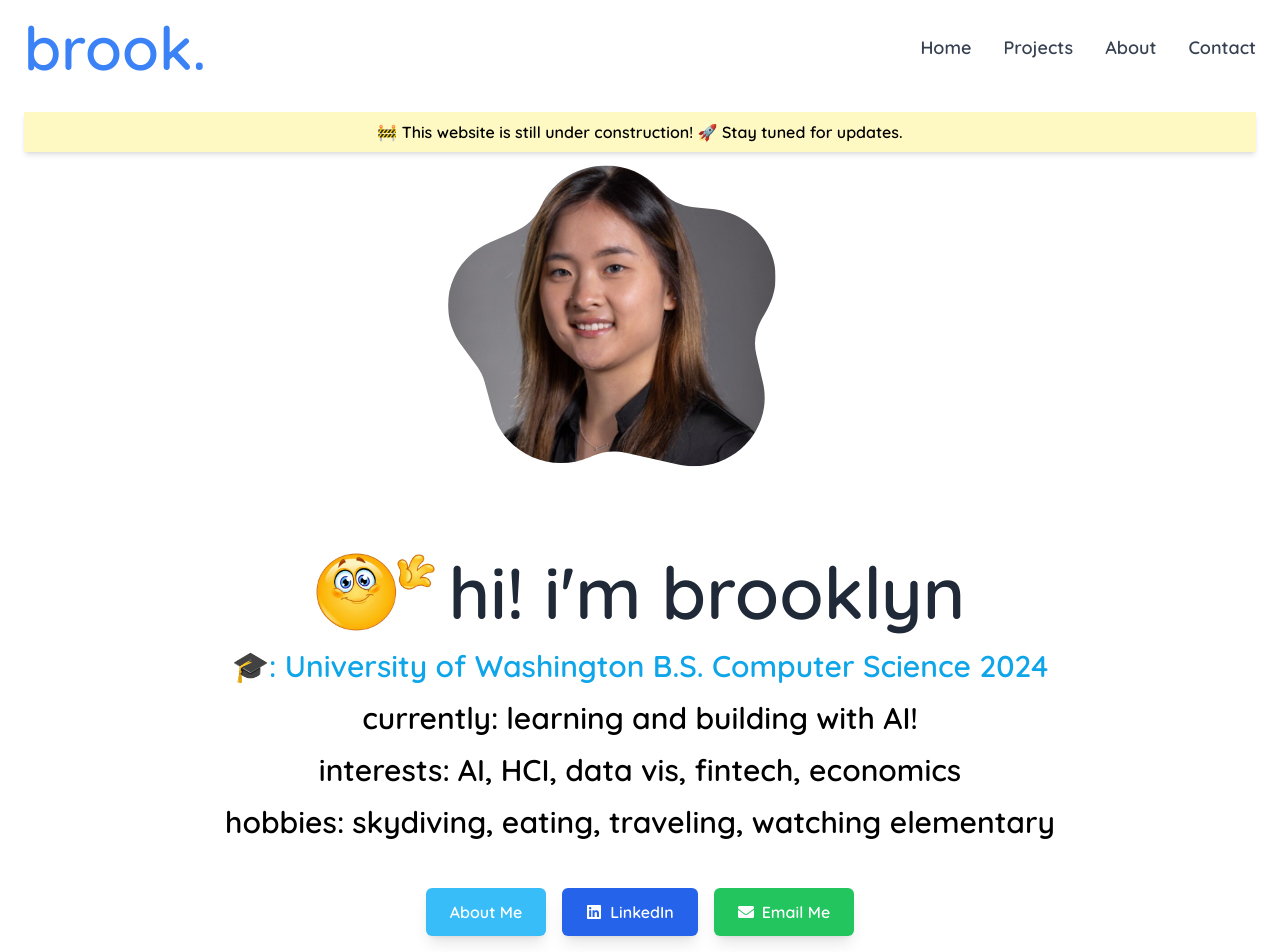
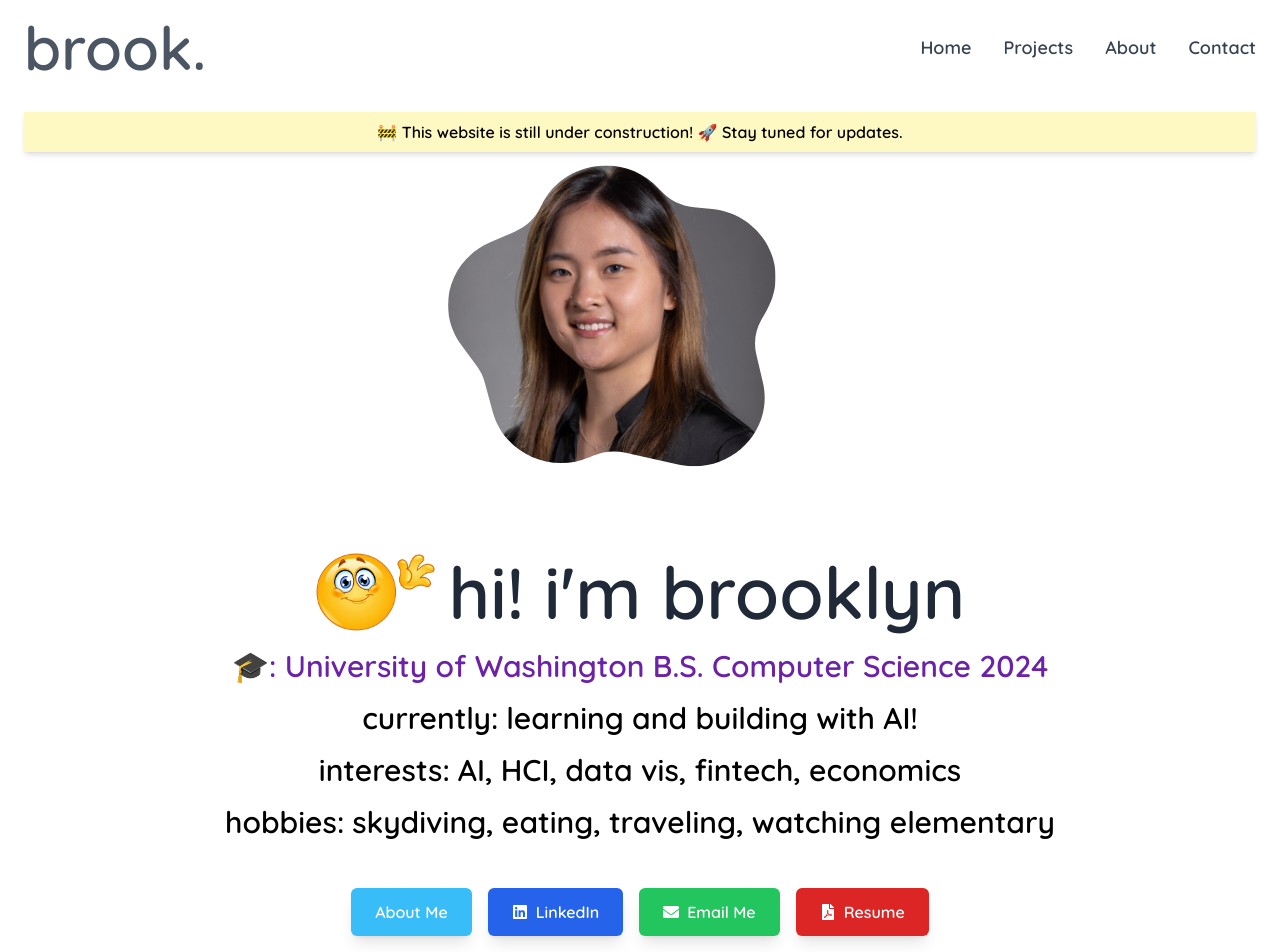
Before and after one commit to brookzhu02/brook-website, a React (Vite) app: page /home in a window 1280 px wide. Shown: the top 952 px of the page. Built offline with nearby package versions, Linux system fonts and the light colour scheme; a web font is replaced by a local one.

Commit message:
add resume & fix some design

```diff
--- a/src/components/Hero.jsx
+++ b/src/components/Hero.jsx
@@ -2,7 +2,8 @@ import { motion } from "framer-motion";
 import { useNavigate } from "react-router-dom";
 import headshot from "../assets/Brooklyn.jpg";
 import emoji from "../assets/emoji.png";
-import { FaLinkedin, FaEnvelope } from "react-icons/fa";
+import { FaLinkedin, FaEnvelope, FaFilePdf } from "react-icons/fa";
+import resume from "../assets/resume.pdf"
 
 const Hero = () => {
   const navigate = useNavigate();
@@ -62,7 +63,7 @@ const Hero = () => {
         initial={{ opacity: 0, x: 50 }}
         animate={{ opacity: 1, x: 0 }}
         transition={{ duration: 0.8, delay: 0.4 }}
-        className="text-xl md:text-2xl lg:text-3xl font-bold mb-4 flex items-center font-quicksand text-sky-500"
+        className="text-xl md:text-2xl lg:text-3xl font-bold mb-4 flex items-center font-quicksand text-purple-800"
       >
         🎓: University of Washington B.S. Computer Science 2024
       </motion.h1>
@@ -135,6 +136,18 @@ const Hero = () => {
           <FaEnvelope />
           <span>Email Me</span>
         </motion.a>
+
+        <motion.a
+          whileHover={{ scale: 1.1 }}
+          whileTap={{ scale: 0.95 }}
+          href={resume}
+          target="_blank"
+          rel="noopener noreferrer"
+          className="px-6 py-3 bg-red-600 text-white font-bold rounded-md shadow-lg flex items-center space-x-2 hover:bg-red-700 transition"
+        >
+          <FaFilePdf />
+          <span>Resume</span>
+        </motion.a>
       </motion.div>
 
       <div className="mt-16 w-full">
@@ -142,7 +155,7 @@ const Hero = () => {
           initial={{ opacity: 0 }}
           animate={{ opacity: 1 }}
           transition={{ duration: 1, ease: "easeOut" }}
-          className="text-sky-500 text-center"
+          className="text-gray-500 text-center"
         >
           <span className="text-lg md:text-xl font-quicksand">
             Made with ❤️ by Brooklyn
--- a/src/components/Navbar.jsx
+++ b/src/components/Navbar.jsx
@@ -13,7 +13,7 @@ const Navbar = () => {
     <nav className="flex items-center justify-between px-6 py-4 h-24">
       <div className="flex items-center">
         <a href="/home" className="hover:text-blue-400 transition">
-          <h1 className="text-6xl font-quicksand text-blue-500">brook.</h1>
+          <h1 className="text-6xl font-quicksand text-gray-600">brook.</h1>
         </a>
       </div>
 
```
Also changed, not shown: 1 other file (tests, documents, lock files or other folders).
